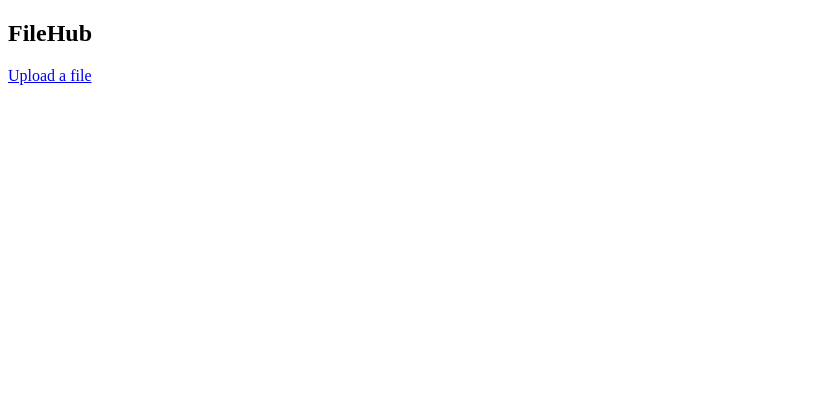
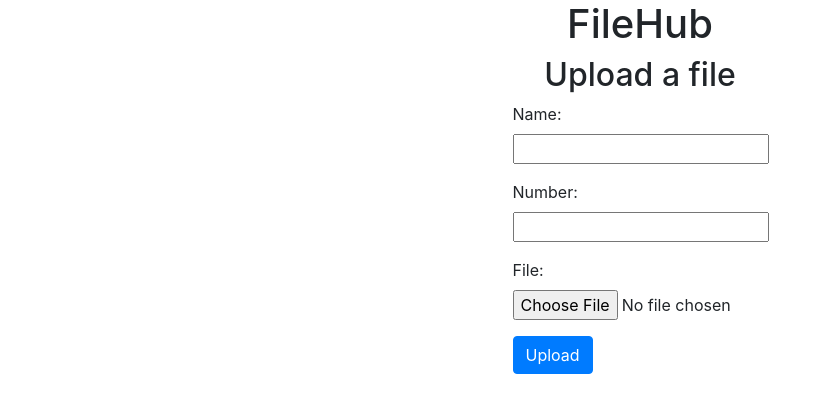
Before and after one commit to yepterence/FileHub, a Django app: page /file_uploads/upload/ in a window 1280 px wide. Shown: the top 413 px of the page, without its empty margins (0-823 px from the left). Run offline with Django 4.2, Linux system fonts and the light colour scheme; parts of the project's set-up code (start-up, migrations or seed data) failed here and were passed over.

Commit message:
Added bootstrap elements for form

```diff
--- a/file_uploads/templates/file_uploads/base.html
+++ /dev/null
@@ -1,17 +0,0 @@
-<!DOCTYPE html>
-<html lang="en">
-  <head>
-    <meta charset="UTF-8" />
-    <meta http-equiv="X-UA-Compatible" content="IE=edge" />
-    <meta name="viewport" content="width=device-width, initial-scale=1.0" />
-    <title>FileHub</title>
-  </head>
-  <body>
-    <section>
-      <h1>FileHub</h1>
-      <a href="{% url 'upload_file' %}" class="btn btn-primary" role="button"
-        >Upload a file
-      </a>
-    </section>
-  </body>
-</html>
--- a/file_uploads/templates/file_uploads/upload_files.html
+++ b/file_uploads/templates/file_uploads/upload_files.html
@@ -1,10 +1,33 @@
-{% extends 'file_uploads/base.html' %}
-{% block content%}
-<section>
-  <h2>Upload files</h2>
-  <form method="post" enctype="multipart/form-data">
-    {% csrf_token %} {{form.as_p}}
-    <button type="submit" class="btn btn-primary">Upload</button>
-  </form>
-</section>
-{% endblock %}
+<!DOCTYPE html>
+<html lang="en">
+  <head>
+    <meta charset="UTF-8" />
+    <meta http-equiv="X-UA-Compatible" content="IE=edge" />
+    <meta name="viewport" content="width=device-width, initial-scale=1.0" />
+    <title>FileHub</title>
+    <!--Bootstrap CSS-->
+    <link rel="stylesheet" href="https://cdn.jsdelivr.net/npm/bootstrap@4.0.0/dist/css/bootstrap.min.css" integrity="sha384-Gn5384xqQ1aoWXA+058RXPxPg6fy4IWvTNh0E263XmFcJlSAwiGgFAW/dAiS6JXm" crossorigin="anonymous">
+  </head>
+  <body>
+    <section>
+      <h1 class="text-center">FileHub</h1>
+    </section>
+    <section class="margin-top">
+      <h2 class="text-center">Upload a file</h2>
+      <div class="container">
+          <div class="row justify-content-center">
+            <div class="col-3">
+              <form method="post" enctype="multipart/form-data">
+                <div class="form-group">
+                  {% csrf_token %}
+                  {{form.as_p}}
+                </div>
+                <button type="submit" class="btn btn-primary" value="Submit">Upload</button>
+              </form>
+            </div>
+          </div>
+        </div>
+    </section>
+    <script src="https://cdn.jsdelivr.net/npm/bootstrap@4.0.0/dist/js/bootstrap.min.js" integrity="sha384-JZR6Spejh4U02d8jOt6vLEHfe/JQGiRRSQQxSfFWpi1MquVdAyjUar5+76PVCmYl" crossorigin="anonymous"></script>
+  </body>
+</html>
```
Also changed, not shown: file_uploads/migrations/0001_initial.py.
